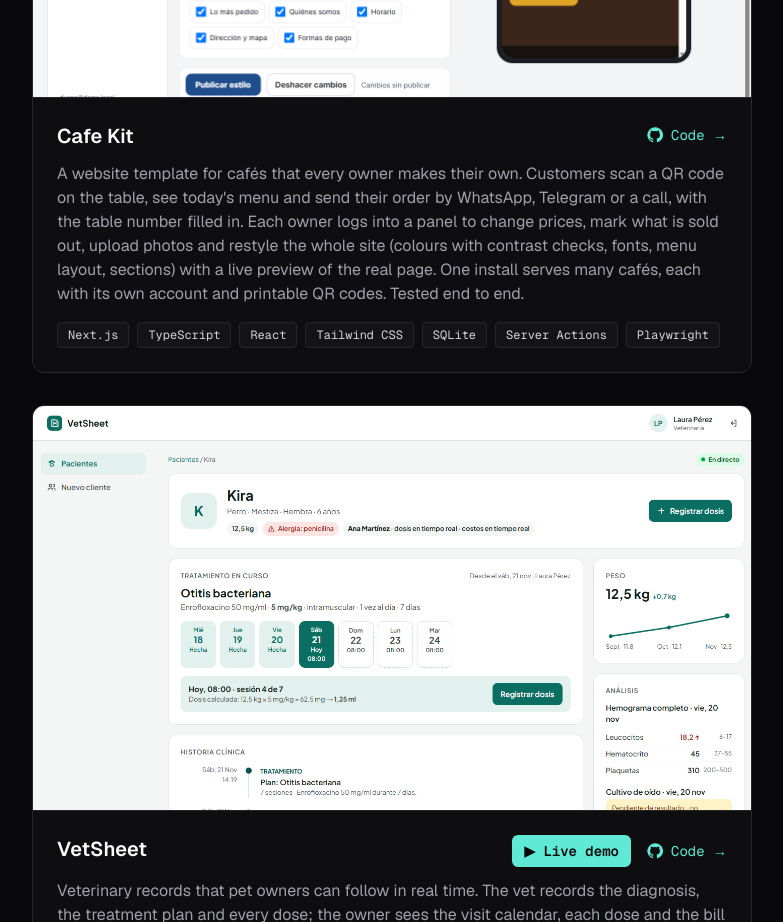
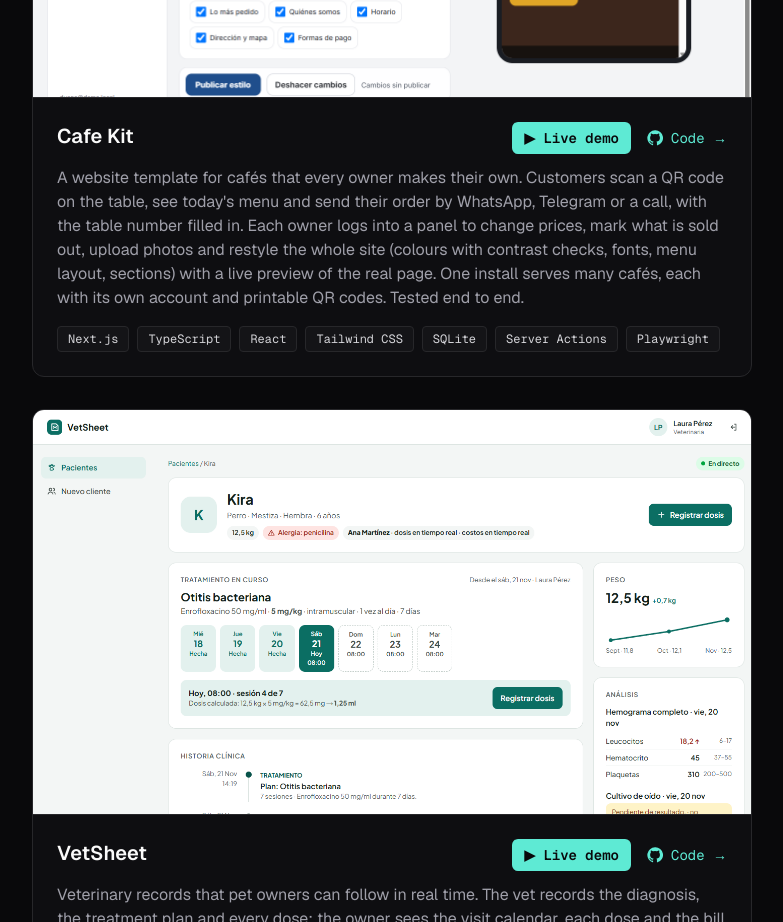
Before and after one commit to nuvia-ortiz/nuvia-ortiz.github.io, a Next.js app: page / in a window 1280 px wide. Shown: the part 2580-3502 px from the top of the page, without its empty margins (248-1031 px from the left). Built offline with nearby package versions, Linux system fonts and the light colour scheme.

Commit message:
Add Cafe Kit live demo link

```diff
--- a/src/content.ts
+++ b/src/content.ts
@@ -112,6 +112,7 @@ export const content: Record<Lang, Content> = {
           tags: cafekitTags,
           image: cafekitImage("Cafe Kit style editor: presets, colours and layout controls beside a live phone preview of the café's site"),
           repo: "https://github.com/nuvia-ortiz/cafe-kit",
+          demo: "https://cafe-kit.onrender.com/c/cafeteria-de-barrio",
         },
         {
           name: "VetSheet",
@@ -200,6 +201,7 @@ export const content: Record<Lang, Content> = {
           tags: cafekitTags,
           image: cafekitImage("Editor de estilo de Cafe Kit: estilos, colores y orden de la web junto a la vista previa en el móvil"),
           repo: "https://github.com/nuvia-ortiz/cafe-kit",
+          demo: "https://cafe-kit.onrender.com/c/cafeteria-de-barrio",
         },
         {
           name: "VetSheet",
```
